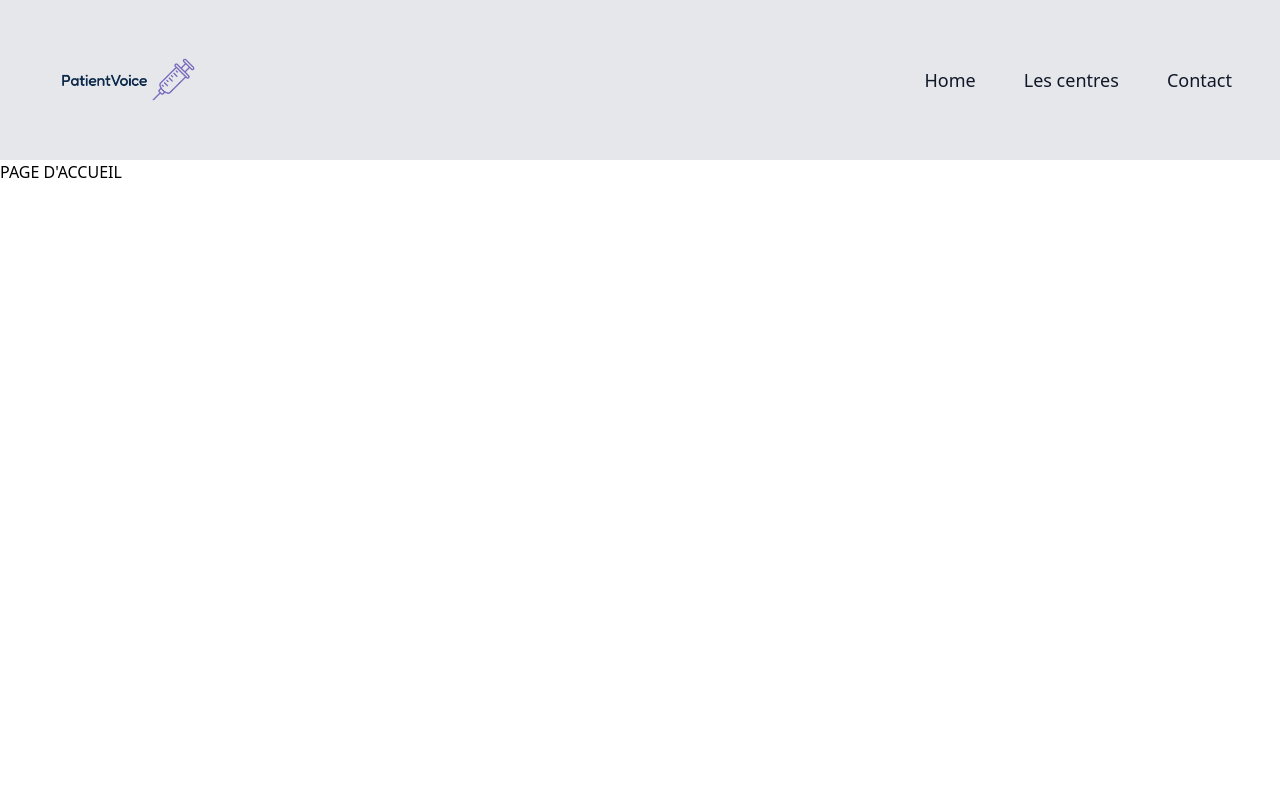
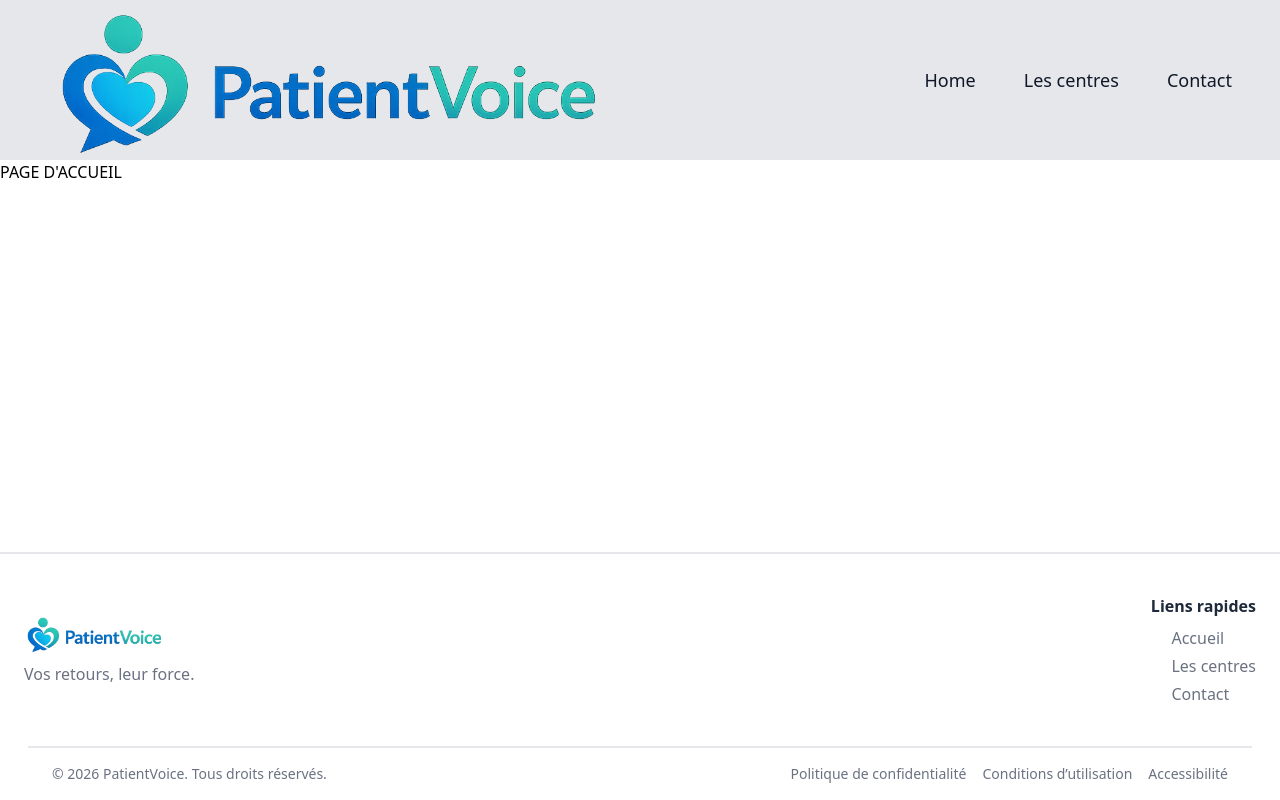
Before and after one commit to Aurore-Dimech/PatientVoice, a Vue app in the folder frontend/: page / in a window 1280 px wide. Built offline with nearby package versions, Linux system fonts and the light colour scheme; the HTML template or start-up script is replaced by a standard one.

Commit message:
ajout footer

```diff
--- a/frontend/src/App.vue
+++ b/frontend/src/App.vue
@@ -1,6 +1,7 @@
 <script setup lang="ts">
 import { RouterLink, RouterView } from 'vue-router';
 import Header from './views/Header.vue';
+import Footer from './views/Footer.vue';
 </script>
 
 <template>
@@ -9,5 +10,6 @@ import Header from './views/Header.vue';
     <div class="flex-1">
       <RouterView />
     </div>
+    <Footer />
   </div>
 </template>
--- /dev/null
+++ b/frontend/src/views/Footer.vue
@@ -0,0 +1,38 @@
+<template>
+  <footer class="bg-white border-t-2 border-gray-200 w-full">
+    <div class="max-w-7xl mx-auto px-6 py-10 flex flex-col md:flex-row justify-between items-start md:items-center">
+      <!-- gauche -->
+      <div class="flex flex-col items-start mb-8 md:mb-0">
+        <div class="flex items-center mb-2">
+          <img src="@/assets/PatientVoice-logo.png" alt="Logo PatientVoice" class="h-10 w-auto mr-3" />
+        </div>
+        <span class="text-base text-gray-500">Vos retours, leur force.</span>
+      </div>
+      <!-- droite-->
+      <nav aria-label="Liens rapides" class="flex flex-col items-start md:items-end">
+        <span class="font-semibold text-gray-800 mb-2">Liens rapides</span>
+        <div class="flex flex-col space-y-1">
+          <a href="/"
+            class="text-gray-500 hover:underline text-base focus:outline-none focus:ring-2 focus:ring-blue-400">Accueil</a>
+          <a href="/centers"
+            class="text-gray-500 hover:underline text-base focus:outline-none focus:ring-2 focus:ring-blue-400">Les
+            centres</a>
+          <a href="/contact"
+            class="text-gray-500 hover:underline text-base focus:outline-none focus:ring-2 focus:ring-blue-400">Contact</a>
+        </div>
+      </nav>
+    </div>
+    <div
+      class="border-t-2 border-gray-200 mx-7 py-4 px-6 flex flex-col md:flex-row justify-between items-center text-sm text-gray-500">
+      <span>© 2026 PatientVoice. Tous droits réservés.</span>
+      <div class="flex space-x-4 mt-2 md:mt-0">
+        <a href="#" class="hover:underline">Politique de confidentialité</a>
+        <a href="#" class="hover:underline">Conditions d’utilisation</a>
+        <a href="#" class="hover:underline">Accessibilité</a>
+      </div>
+    </div>
+  </footer>
+</template>
+
+<script setup>
+</script>
```
Also changed, not shown: frontend/src/assets/PatientVoice-logo.png.
